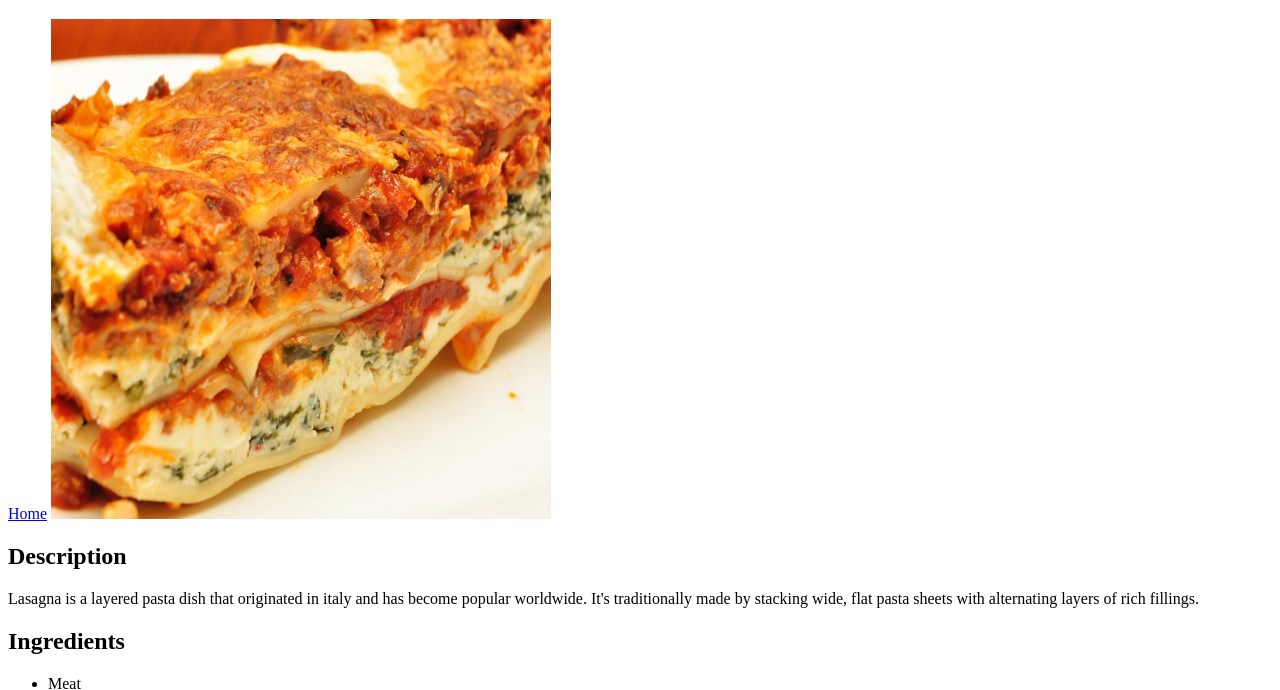
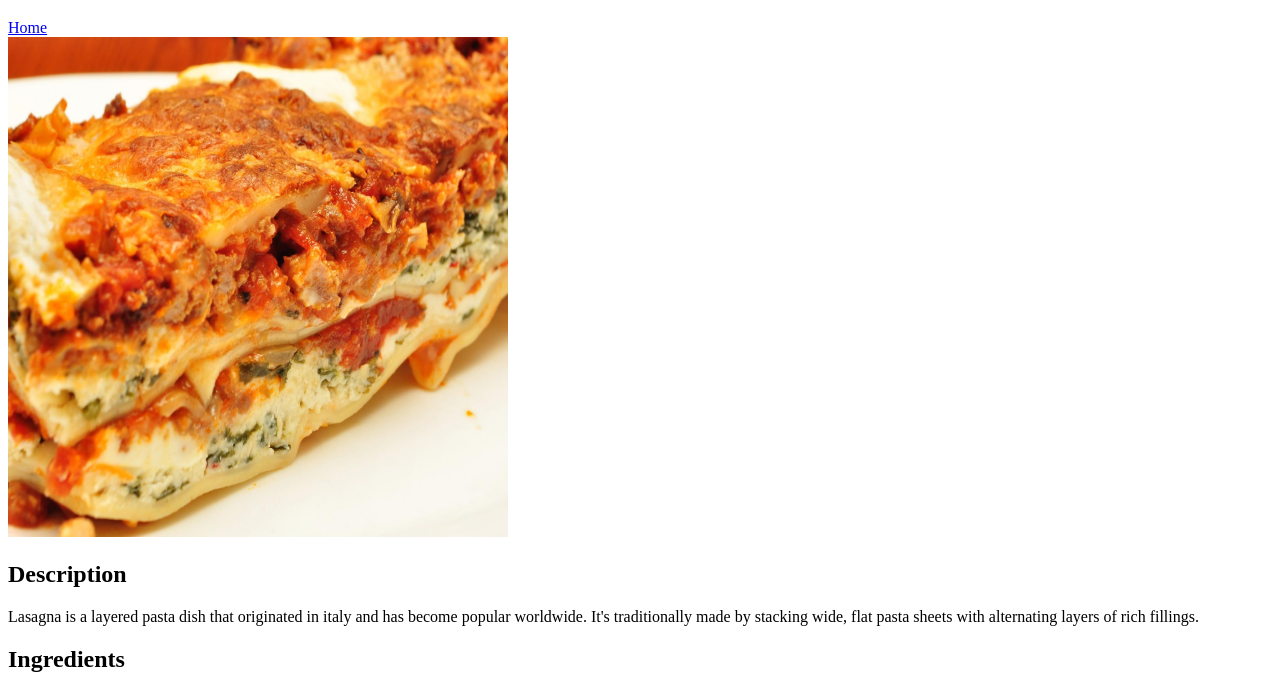
Before and after one commit to robocat-andy/odin-recipes, a plain HTML site: page recipes/lasagna.html in a window 1280 px wide. Shown: the part 61-751 px from the top of the page. Drawn offline with Linux system fonts and the light colour scheme.

Commit message:
Fixed images formatting and not appearing
Changed pizza.jpeg to pizza.jpg
Added line break to improve formatting of images

```diff
--- a/recipes/lasagna.html
+++ b/recipes/lasagna.html
@@ -9,7 +9,8 @@
 <body>
     <h1>World's Best Lasagna</h1>
     <a href="../index.html">Home</a>
-    <img src="../images/Lasagna.jpg"
+    <br>
+    <img src="../images/lasagna.jpg"
         width="500"
         height="500">
 
```
Also changed, not shown: recipes/pizza.html (+2 -1 lines), images/lasagna.jpg (renamed from images/Lasagna.jpg), images/pizza.jpg (renamed from images/pizza.jpeg).
